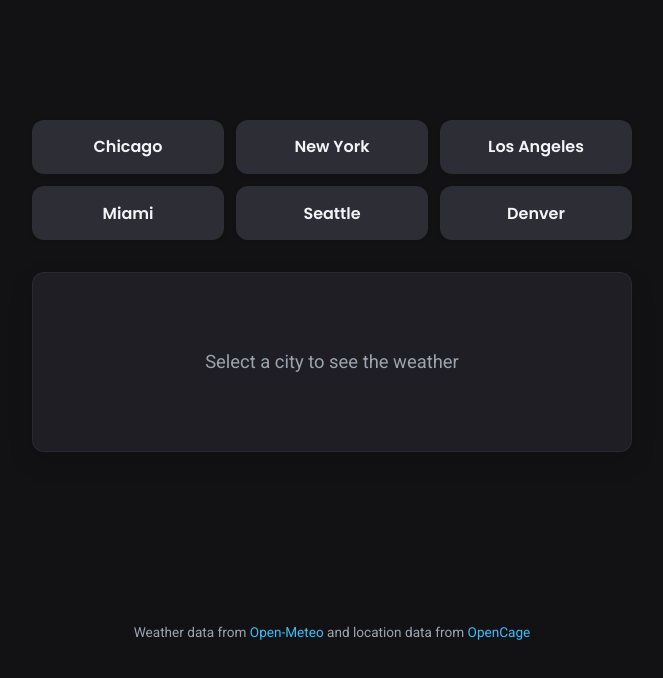
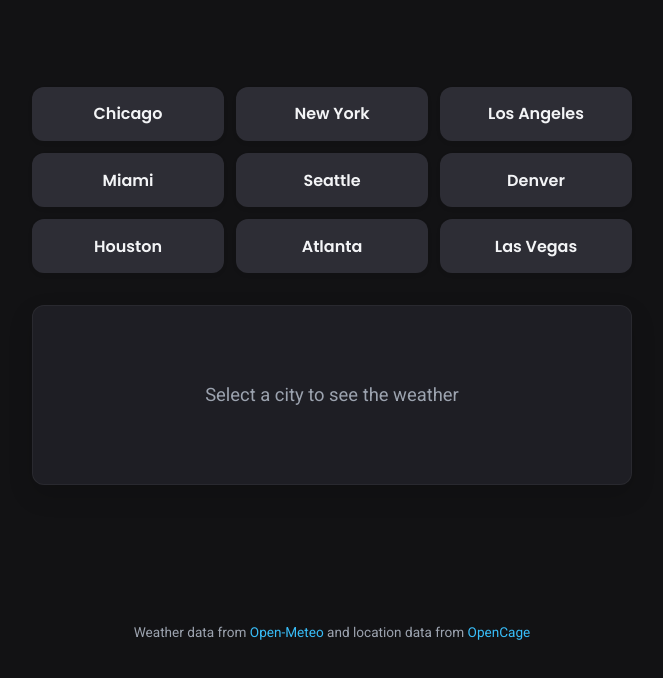
Before and after one commit to CarterBrandon-FS/working-with-multiple-apis, a plain HTML site: page index.html in a window 1280 px wide. Shown: the part 120-798 px from the top of the page, without its empty margins (308-971 px from the left). Drawn offline with Linux system fonts and the light colour scheme; a script that the page names is missing.

Commit message:
Added 3 more cities to it

```diff
--- a/index.html
+++ b/index.html
@@ -27,6 +27,9 @@
         <button data-city="Miami">Miami</button>
         <button data-city="Seattle">Seattle</button>
         <button data-city="Denver">Denver</button>
+        <button data-city="Houston">Houston</button>
+        <button data-city="Atlanta">Atlanta</button>
+        <button data-city="Las Vegas">Las Vegas</button>
       </section>
 
       <section id="weather">
```
